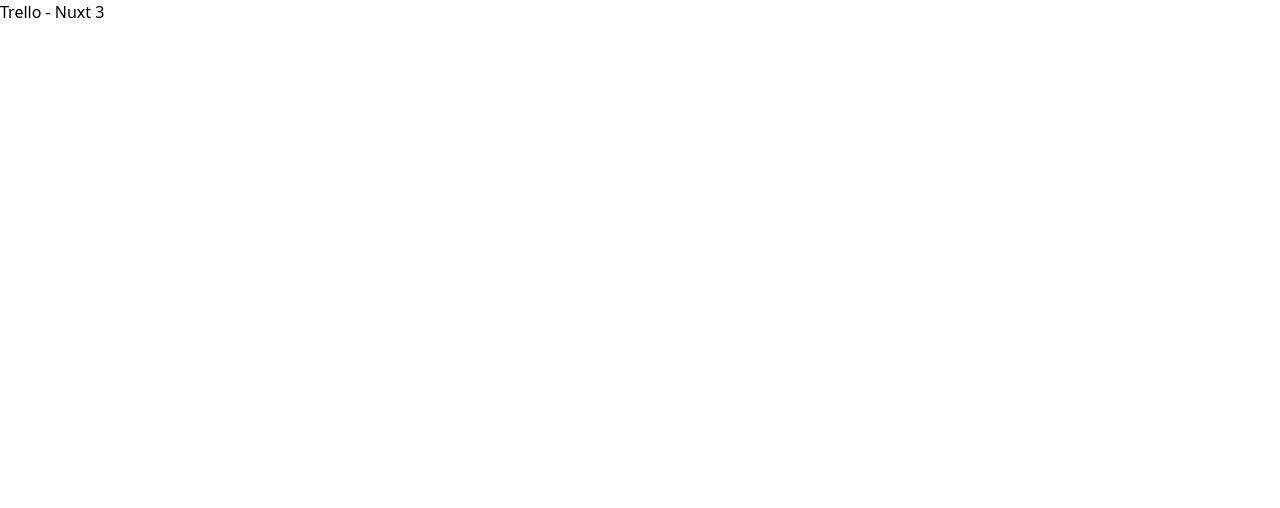
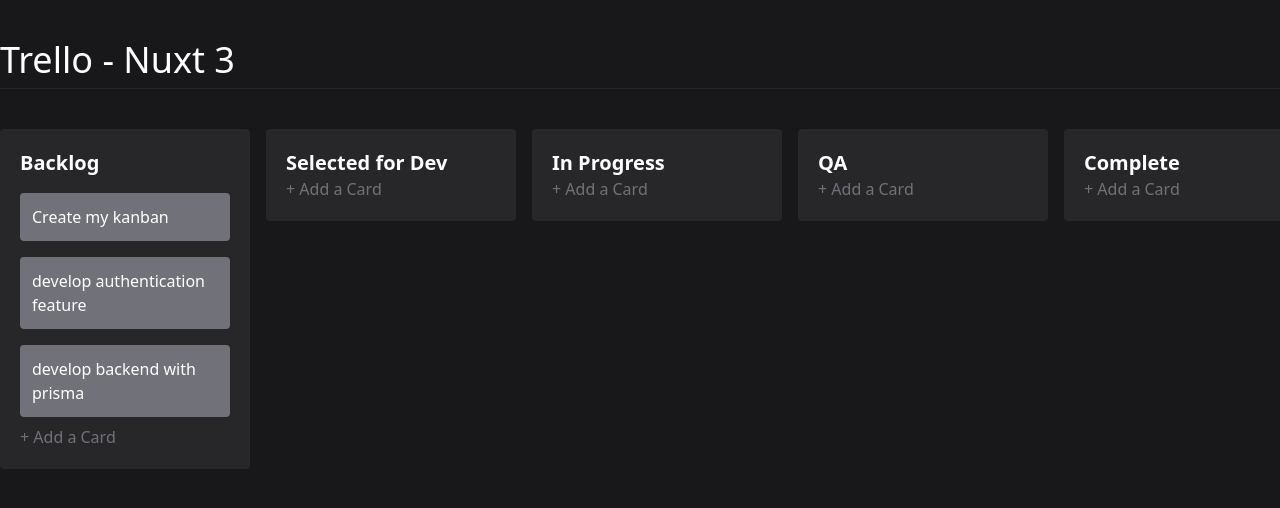
Before and after one commit to gabrielcaiana/trello-nuxt3, a Nuxt app: page / in a window 1280 px wide. Shown: the top 508 px of the page. Built offline with nearby package versions, Linux system fonts and the light colour scheme.

Commit message:
create task component

```diff
--- a/app.vue
+++ /dev/null
@@ -1,3 +0,0 @@
-<template>
-  <div>Trello - Nuxt 3</div>
-</template>
--- /dev/null
+++ b/components/Board/Board.vue
@@ -0,0 +1,64 @@
+<script setup lang="ts">
+import type { Column } from '~~/types';
+import { nanoid } from 'nanoid';
+const columns = ref<Column[]>([
+  {
+    id: nanoid(),
+    title: 'Backlog',
+    tasks: [
+      {
+        id: nanoid(),
+        title: 'Create my kanban',
+        createdAt: new Date(),
+      },
+      {
+        id: nanoid(),
+        title: 'develop authentication feature',
+        createdAt: new Date(),
+      },
+
+      {
+        id: nanoid(),
+        title: 'develop backend with prisma',
+        createdAt: new Date(),
+      },
+    ],
+  },
+  {
+    id: nanoid(),
+    title: 'Selected for Dev',
+    tasks: [],
+  },
+  {
+    id: nanoid(),
+    title: 'In Progress',
+    tasks: [],
+  },
+  {
+    id: nanoid(),
+    title: 'QA',
+    tasks: [],
+  },
+  {
+    id: nanoid(),
+    title: 'Complete',
+    tasks: [],
+  },
+]);
+</script>
+
+<template>
+  <div class="flex gap-4 overflow-x-auto items-start">
+    <div
+      v-for="{ id, title, tasks } in columns"
+      :key="id"
+      class="bg-zinc-800 p-5 rounded min-w-[250px]"
+    >
+      <header class="text-white font-bold text-xl">{{ title }}</header>
+      <Task v-for="task in tasks" :key="id" :task="task" />
+      <footer>
+        <button class="text-zinc-500">+ Add a Card</button>
+      </footer>
+    </div>
+  </div>
+</template>
--- /dev/null
+++ b/components/Task/index.vue
@@ -0,0 +1,15 @@
+<script setup lang="ts">
+import type { Task } from '~~/types';
+
+defineProps<{
+  task: Task;
+}>();
+</script>
+
+<template>
+  <div :title="task.createdAt.toLocaleDateString()">
+    <div class="p-3 mt-4 mb-2 bg-zinc-500 rounded shadow-sm max-w-[250px]">
+      <span class="text-white">{{ task.title }}</span>
+    </div>
+  </div>
+</template>
--- /dev/null
+++ b/layouts/default.vue
@@ -0,0 +1,12 @@
+<template>
+  <div class="h-screen bg-zinc-900">
+    <div class="container mx-auto py-10">
+      <header class="border-b border-1 border-zinc-800 mb-10 pb-2">
+        <span class="text-4xl text-white font-medium">Trello - Nuxt 3</span>
+      </header>
+      <main>
+        <slot />
+      </main>
+    </div>
+  </div>
+</template>
--- /dev/null
+++ b/pages/index.vue
@@ -0,0 +1,5 @@
+<template>
+  <div class="overflow-auto">
+    <Board />
+  </div>
+</template>
```
